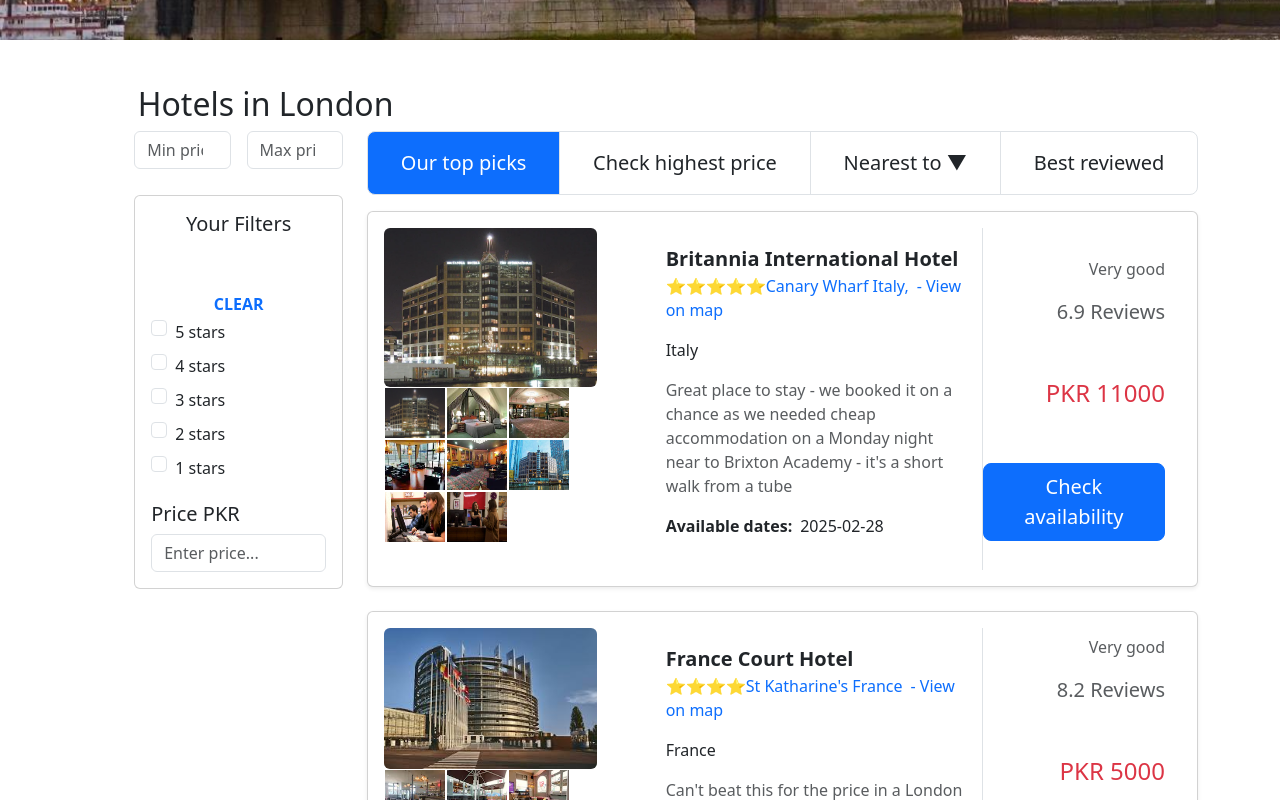
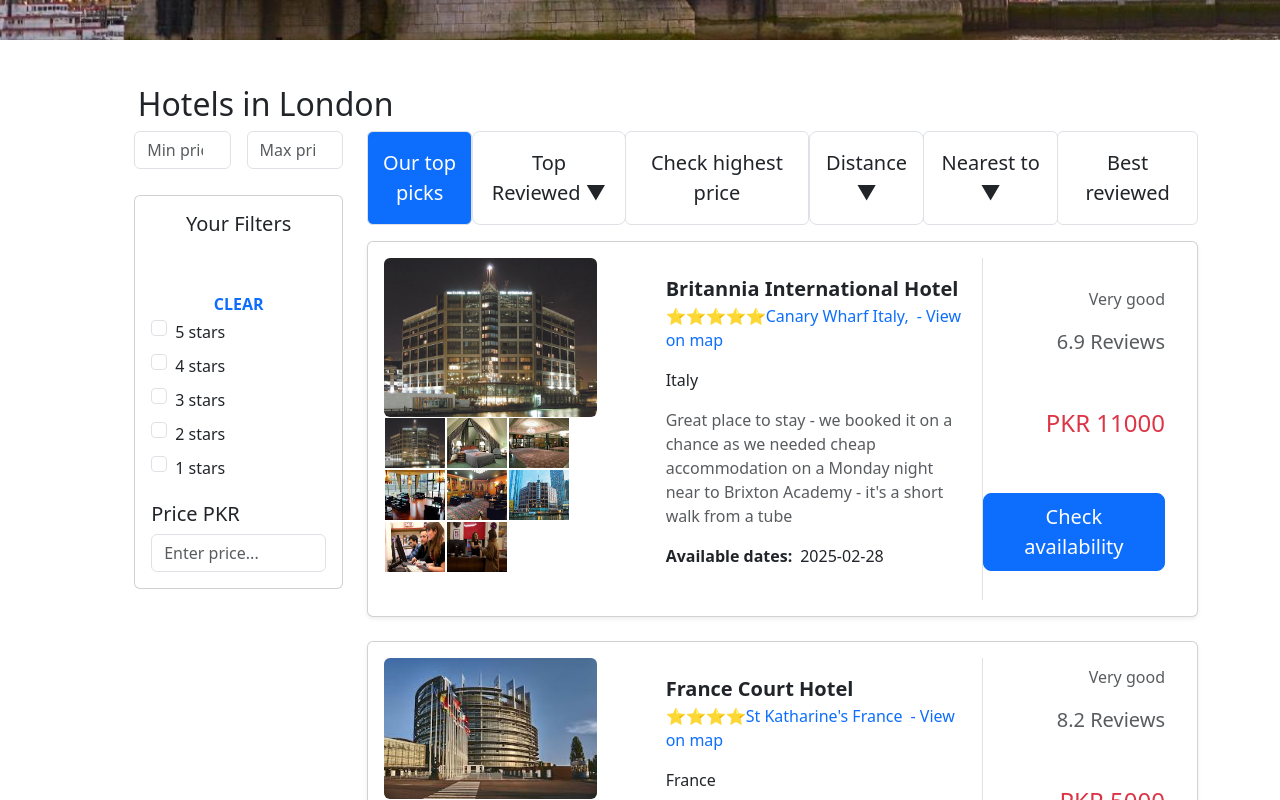
Before and after one commit to abrar0124/Bootstrap, a React (Create React App) app: page / in a window 1280 px wide. Shown: the part 760-1560 px from the top of the page. Built offline with nearby package versions, Linux system fonts and the light colour scheme.

Commit message:
make reset button for unchecked the star input && make input for searching min and max price for products && create popop in buttobs && apply bg-color after hover effect

```diff
--- a/src/App.js
+++ b/src/App.js
@@ -4,8 +4,6 @@
 import Maindetailpage from "./Pages/Maindetailpage";
 import Hotelbook from "./Pages/Hotelbook";
 import Homepage from "./Pages/Homepage";
-import Gallery from "./components/Gallery";
-import Countryname from "./Pages/Countryname";
 import FilteredCountry from "./Pages/Filteredcountry";
 
 function App() {
--- a/src/components/Galleryparts/HotelCard.jsx
+++ b/src/components/Galleryparts/HotelCard.jsx
@@ -1,9 +1,9 @@
 import { Link } from "react-router-dom";
-import Text from "../Text";
+import "./scss.scss";
 
 const HotelCard = ({ hotel }) => {
   return (
-    <div className="card mb-4 p-3 shadow-sm">
+    <div className="card mb-4 p-3 shadow-sm mt-2 c">
       <div className="row g-0">
         <div className="col-md-4">
           <Link to={`/details/${hotel.id}`}>
--- a/src/components/Galleryparts/SortingButtons.jsx
+++ b/src/components/Galleryparts/SortingButtons.jsx
@@ -1,17 +1,59 @@
 import { useDispatch, useSelector } from "react-redux";
 import { setSortBy, toggleSortOrder } from "../../Redux/Hotelslice";
-
+import { useState } from "react";
+import "./scss.scss";
 const SortingButtons = () => {
   const dispatch = useDispatch();
   const { isAscending } = useSelector((state) => state.hotels);
+  const [activeDropdown, setActiveDropdown] = useState(null); // Single state for both dropdowns
+
+  const toggleDropdown = (dropdown) => {
+    setActiveDropdown(activeDropdown === dropdown ? null : dropdown);
+  };
 
   return (
-    <div className="btn-group mb-3 w-100">
-      <button className="p-3 btn btn-primary border btn-lg">
+    <div className="btn-group mb-2 w-100 ">
+      <button
+        className=" p-2 btn btn-primary border btn-lg rounded"
+        style={{ width: "15%" }}
+      >
         Our top picks
       </button>
+      {/* Top Reviewed Dropdown */}
+      <div>
+        <button
+          className=" custom-btn p-3 btn border btn-lg"
+          onClick={() => toggleDropdown("topReviewed")}
+        >
+          Top Reviewed ▼
+        </button>
+        {activeDropdown === "topReviewed" && (
+          <div
+            className="position-absolute mt-2 bg-white border rounded"
+            style={{ zIndex: 1050, cursor: "pointer", width: "250px" }}
+          >
+            <div
+              className="fw-bold p-2 ms-1 "
+              style={{ backgroundColor: "rgb(237, 244, 247)" }}
+            >
+              Best Rated by
+            </div>
+            <div className="fw-medium p-2  border">All guests</div>
+            <div className="fw-medium p-2  border">Buisness Travelers</div>
+            <div className="fw-medium p-2  border">Couples</div>
+            <div className="fw-medium p-2  border">Solo Travelers</div>
+            <div className="fw-medium p-2  border">
+              Families with young children
+            </div>
+            <div className="fw-medium p-2  border">
+              Families with older children
+            </div>
+            <div className="fw-medium p-2  border">Groups</div>
+          </div>
+        )}
+      </div>
       <button
-        className="custom-btn p-3 btn border btn-lg"
+        className="custom-btn p-3 btn border btn-lg rounded"
         onClick={() => {
           dispatch(setSortBy("price_lowest"));
           dispatch(toggleSortOrder());
@@ -19,8 +61,94 @@
       >
         {isAscending ? "Check highest price" : "Check Lowest price"}
       </button>
-      <button className="custom-btn p-3 btn border btn-lg">Nearest to ▼</button>
-      <button className="custom-btn p-3 btn border btn-lg">
+
+      {/* Distance Dropdown */}
+      <div>
+        <button
+          className="custom-btn p-3 btn border btn-lg"
+          onClick={() => toggleDropdown("Distance")}
+        >
+          Distance ▼
+        </button>
+
+        {activeDropdown === "Distance" && (
+          <div
+            className="position-absolute mt-2 bg-white border rounded"
+            style={{
+              zIndex: 1050,
+              cursor: "pointer",
+              width: "270px",
+              height: "370px",
+              overflow: "auto",
+            }}
+          >
+            <div
+              className="fw-bold p-2 ms-1 mt-3"
+              style={{ backgroundColor: "rgb(237, 244, 247)" }}
+            >
+              Airports
+            </div>
+            <div
+              className="fw-medium p-2 text-start ps-4"
+              style={{ fontSize: "15px" }}
+            >
+              Heathrow Airport
+            </div>
+            <div
+              className="fw-medium p-2 text-start ps-4"
+              style={{ fontSize: "15px" }}
+            >
+              Gatvitch Airports
+            </div>
+            <div
+              className="fw-bold p-2 ms-1 "
+              style={{ backgroundColor: "rgb(237, 244, 247)" }}
+            >
+              Transportation
+            </div>
+            <div
+              className="fw-medium p-2 text-start ps-4"
+              style={{ fontSize: "15px" }}
+            >
+              Padding Railway Station
+            </div>
+            <div
+              className="fw-medium p-2 text-start ps-4"
+              style={{ fontSize: "15px" }}
+            >
+              Victoria Railway Station
+            </div>
+            <div
+              className="fw-bold p-2 ms-1 "
+              style={{ backgroundColor: "rgb(237, 244, 247)" }}
+            >
+              Top landmarks
+            </div>
+            <div
+              className="fw-medium p-2 text-start ps-4"
+              style={{ fontSize: "15px" }}
+            >
+              Victoria London
+            </div>
+            <div
+              className="fw-medium p-2 text-start ps-4"
+              style={{ fontSize: "15px" }}
+            >
+              Bays water
+            </div>
+            <div
+              className="fw-medium p-2 text-start ps-4"
+              style={{ fontSize: "15px" }}
+            >
+              Convent Garden
+            </div>
+          </div>
+        )}
+      </div>
+      <button className="custom-btn p-3 btn border btn-lg rounded">
+        Nearest to ▼
+      </button>
+      <button className="custom-btn p-3 btn border btn-lg rounded">
         Best reviewed
       </button>
     </div>
--- /dev/null
+++ b/src/components/Galleryparts/scss.scss
@@ -0,0 +1,5 @@
+.c:hover {
+  background-color: rgb(227, 246, 255);
+  cursor: pointer;
+  transition: all 1s ease-out;
+}
```
